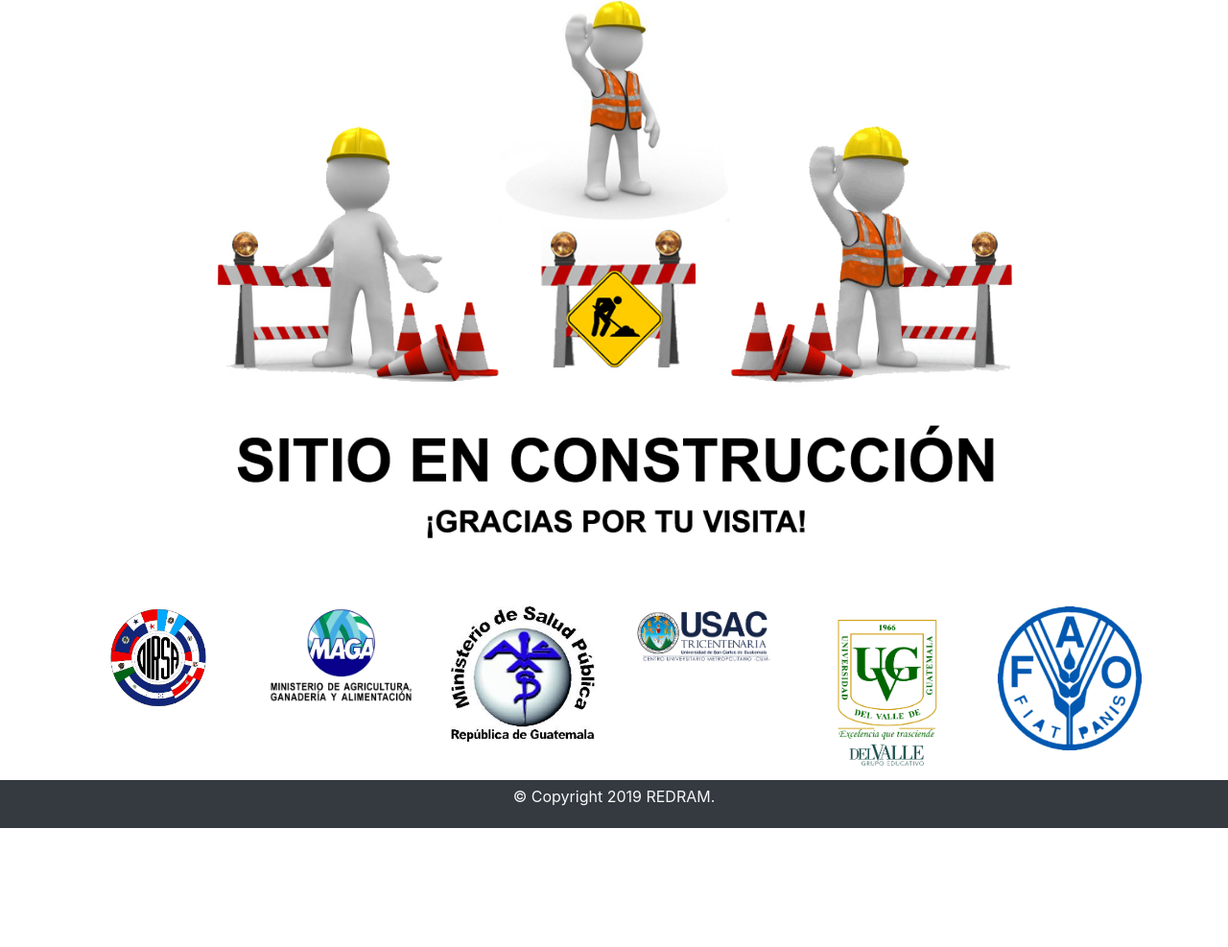
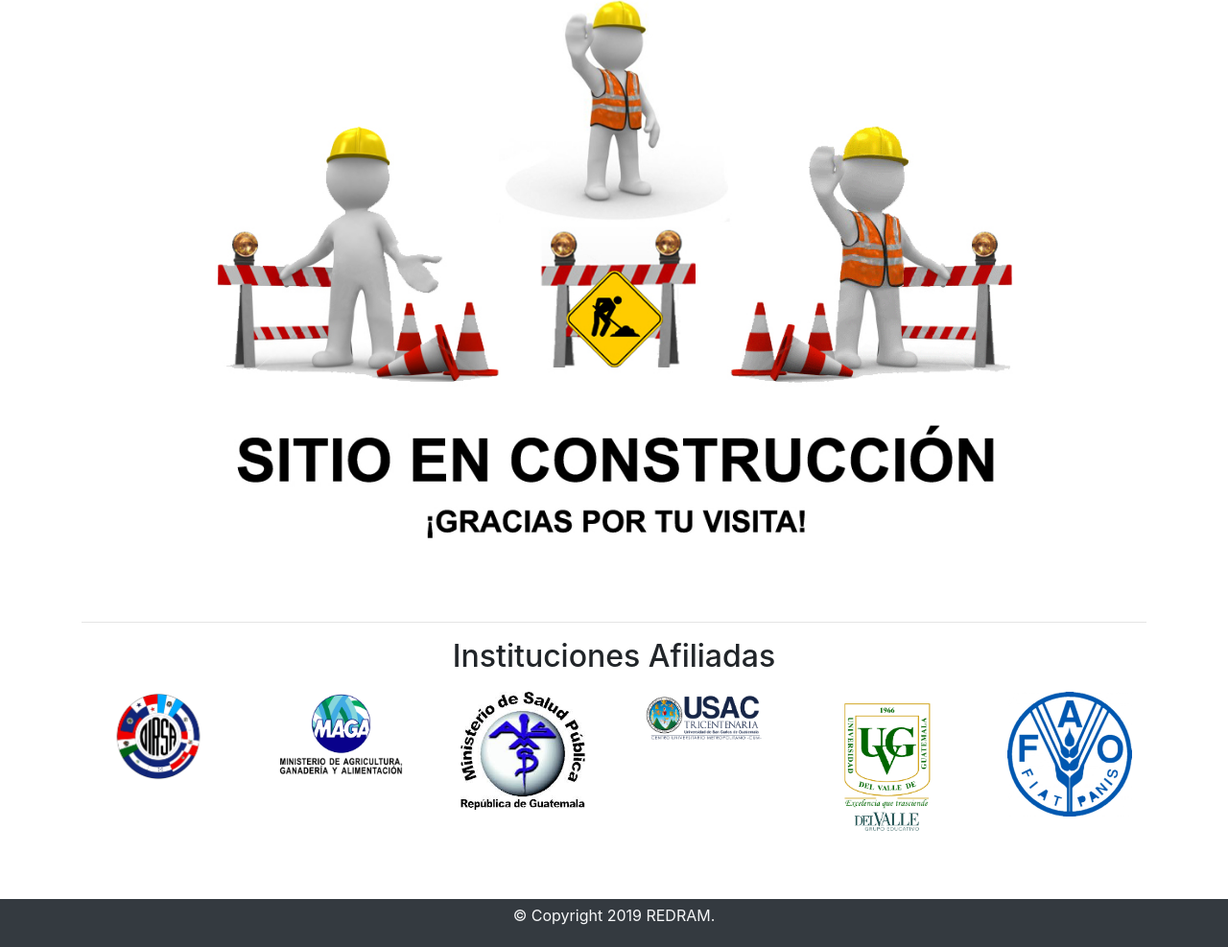
Before and after one commit to alejandrogallardo/redram, a plain HTML site: page index.html in a window 1280 px wide. Shown: the part 541-1528 px from the top of the page at 96% size. Before the commit the page ends 1404 px from the top, so only its background shows below. Drawn offline with nearby package versions, Linux system fonts and the light colour scheme.

Commit message:
agregando titulo a la seccion de logos

```diff
--- a/index.html
+++ b/index.html
@@ -36,27 +36,32 @@
             </div>
         </div>
 
-
+        <hr>
         <!-- logos -->
-        <section class="logos">
+        <section class="logos mb-5">
+            <div class="row">
+                <div class="col">
+                    <h2 class="text-center">Instituciones Afiliadas</h2>
+                </div>
+            </div>
             <div class="row d-flex justify-content-center">
                 <div class="col-sm-2">
-                    <img class="mx-auto d-block" style="width: 150px;" src="img/oirsa.png" alt="OIRSA Logo">
+                    <img class="mx-auto d-block" style="width: 150px; padding: 10px;" src="img/oirsa.png" alt="OIRSA Logo">
                 </div>
                 <div class="col-sm-2">
-                    <img class="mx-auto d-block" style="width: 150px;" src="img/maga.gif" alt="MAGA Logo">
+                    <img class="mx-auto d-block" style="width: 150px; padding: 10px;" src="img/maga.gif" alt="MAGA Logo">
                 </div>
                 <div class="col-sm-2">
-                    <img class="mx-auto d-block" style="width: 150px;" src="img/msp.jpeg" alt="Ministerio de Salud Logo">
+                    <img class="mx-auto d-block" style="width: 150px; padding: 10px;" src="img/msp.jpeg" alt="Ministerio de Salud Logo">
                 </div>
                 <div class="col-sm-2">
-                    <img class="mx-auto d-block" style="width: 150px;" src="img/usac.png" alt="USAC Logo">
+                    <img class="mx-auto d-block" style="width: 150px; padding: 10px;" src="img/usac.png" alt="USAC Logo">
                 </div>
                 <div class="col-sm-2">
-                    <img class="mx-auto d-block" style="width: 150px;" src="img/uvg.jpg" alt="UVG Logo">
+                    <img class="mx-auto d-block" style="width: 150px; padding: 10px;" src="img/uvg.jpg" alt="UVG Logo">
                 </div>
                 <div class="col-sm-2">
-                    <img class="mx-auto d-block" style="width: 150px;" src="img/fao.jpg" alt="FAO Logo">
+                    <img class="mx-auto d-block" style="width: 150px; padding: 10px;" src="img/fao.jpg" alt="FAO Logo">
                 </div>
             </div>
         </section>
```
